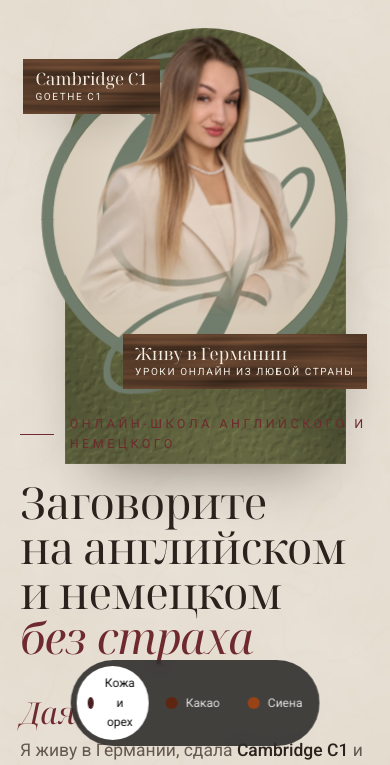
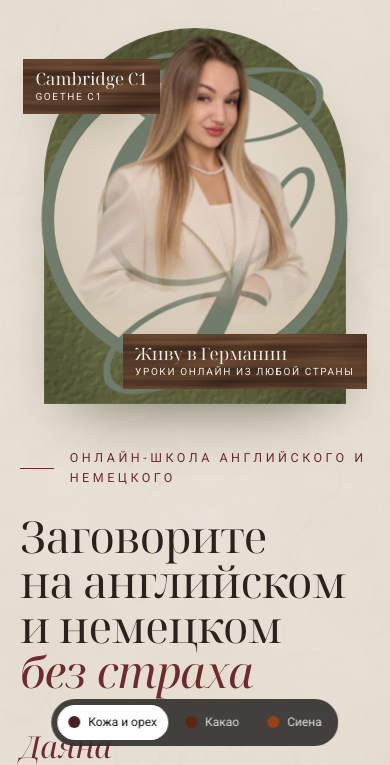
Before and after one commit to karynavynarchyk-ai/green-languages-draft, a plain HTML site: page v4/index.html in a window 390 px wide. Shown: the part 80-845 px from the top of the page. Drawn offline with Linux system fonts and the light colour scheme.

Commit message:
Правки для телефона

```diff
--- a/v4/index.html
+++ b/v4/index.html
@@ -56,7 +56,7 @@ h1 em{color:var(--gold);font-style:italic}
 .badge{color:var(--badgeink)}.badge b{display:block;font:400 22px/1.15 'Serif',serif;letter-spacing:0;text-transform:none;color:var(--badgeink)}
 .b1{left:2%;top:20%}.b2{right:0;bottom:18%}
 .switch{position:fixed;left:50%;bottom:18px;translate:-50% 0;z-index:20;display:flex;gap:6px;background:rgba(20,20,20,.78);backdrop-filter:blur(8px);padding:6px;border-radius:99px;font-size:13px}
-.switch button{border:0;border-radius:99px;padding:9px 16px;background:none;color:#ddd;font:inherit;cursor:pointer;display:flex;gap:8px;align-items:center}
+.switch button{white-space:nowrap;border:0;border-radius:99px;padding:9px 16px;background:none;color:#ddd;font:inherit;cursor:pointer;display:flex;gap:8px;align-items:center}
 .switch button.on{background:#fff;color:#111}
 .switch i{width:12px;height:12px;border-radius:50%;display:inline-block}
 /* entrance */
@@ -73,7 +73,8 @@ h1 em{color:var(--gold);font-style:italic}
  nav{display:none}.lang{margin-left:auto}
  .hero{min-height:0}
  .hero .wrap{grid-template-columns:1fr;gap:0}
- .art{order:-1;height:auto;margin:0 auto}
+ .art{order:-1;height:auto;margin:0 auto 34px}
+ .art::before{bottom:0;left:6%;right:6%}
  .art svg.big{width:min(88vw,520px);height:auto}
  .b1{left:0;top:12%;bottom:auto}.b2{right:0;bottom:4%}
  .txt{padding-top:10px}
```
